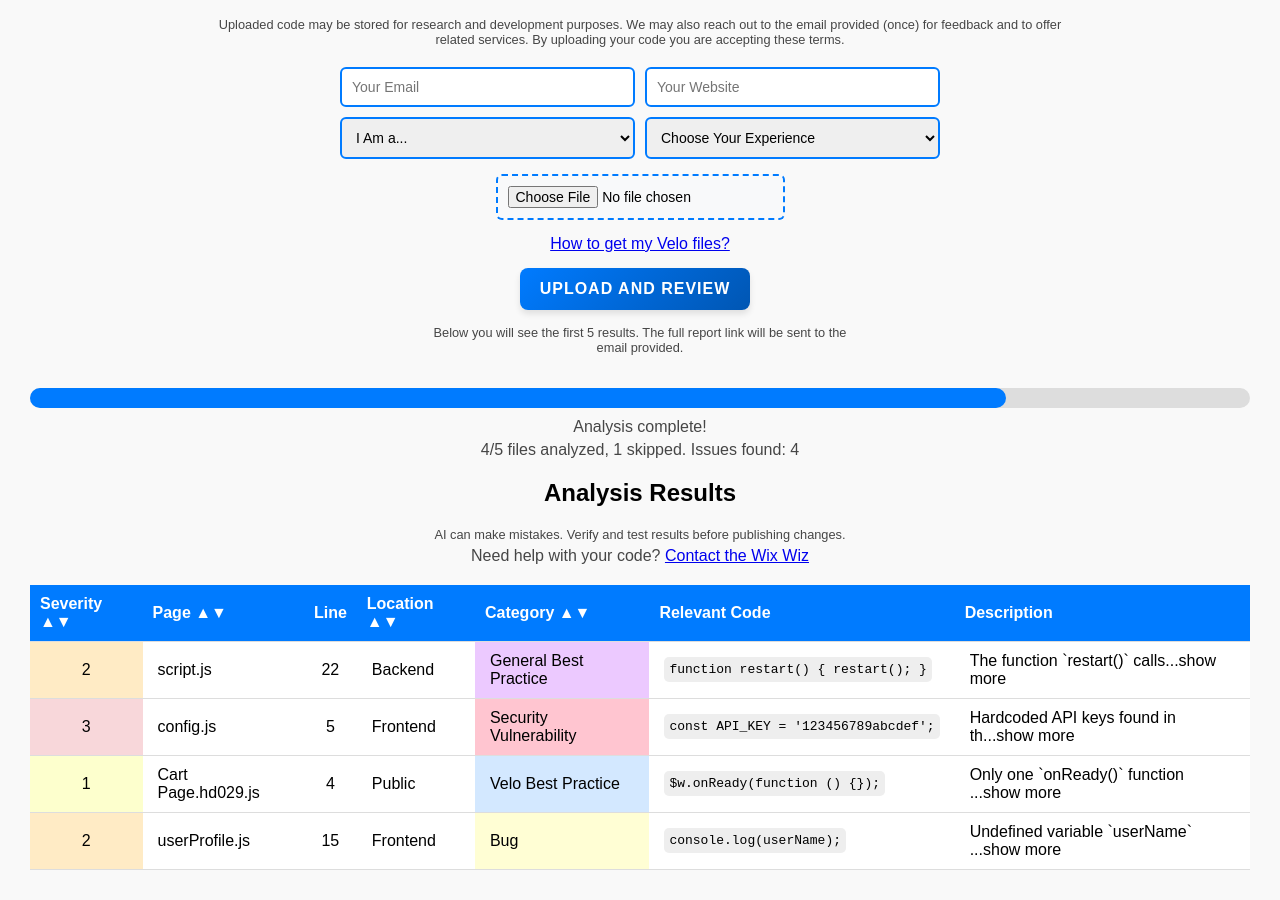
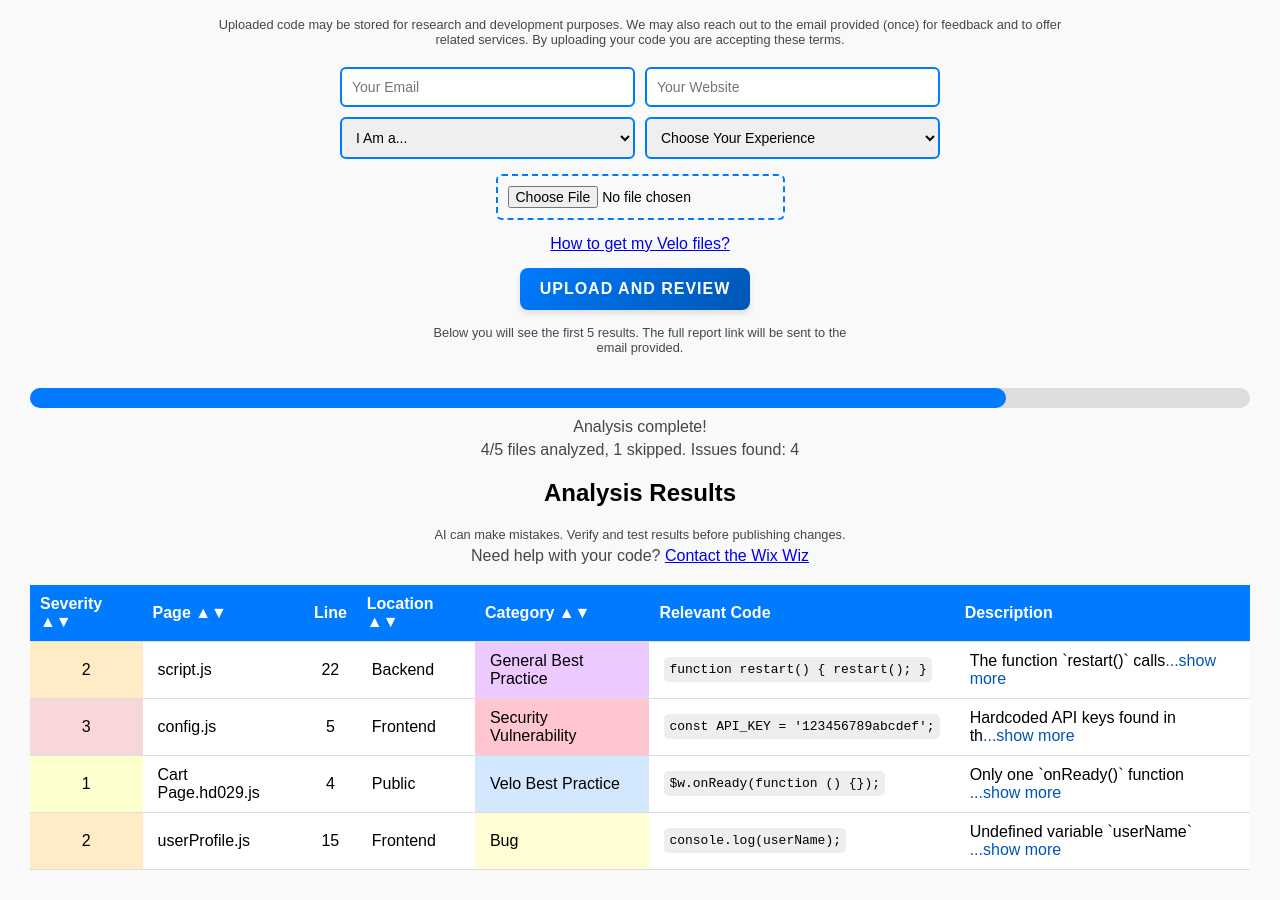
Before and after one commit to thewixwiz/velo-code-review, a website: page public/index.html in a window 1280 px wide. Shown: the part 141-1041 px from the top of the page. Drawn offline with Linux system fonts and the light colour scheme.

Commit message:
change show more color

```diff
--- a/public/script.js
+++ b/public/script.js
@@ -144,7 +144,7 @@ function updateResultsTable() {
 
         // Limit description to 100 characters
         const shortDesc = issue.description.length > 30
-            ? issue.description.substring(0, 30) + "...show more"
+            ? issue.description.substring(0, 30) + "<span class='show-more'>...show more</span>"
             : issue.description;
 
         row.innerHTML = `
--- a/public/styles.css
+++ b/public/styles.css
@@ -172,6 +172,10 @@ td{
     cursor:pointer;
 }
 
+.show-more {
+    color: #0056b3;
+}
+
 .center{
     text-align: center;
 }
```
